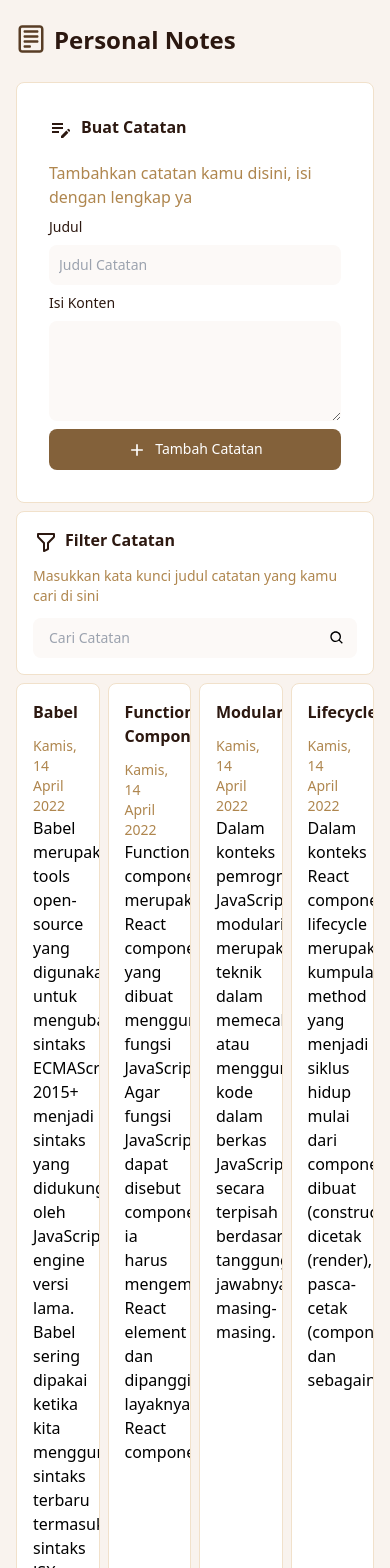
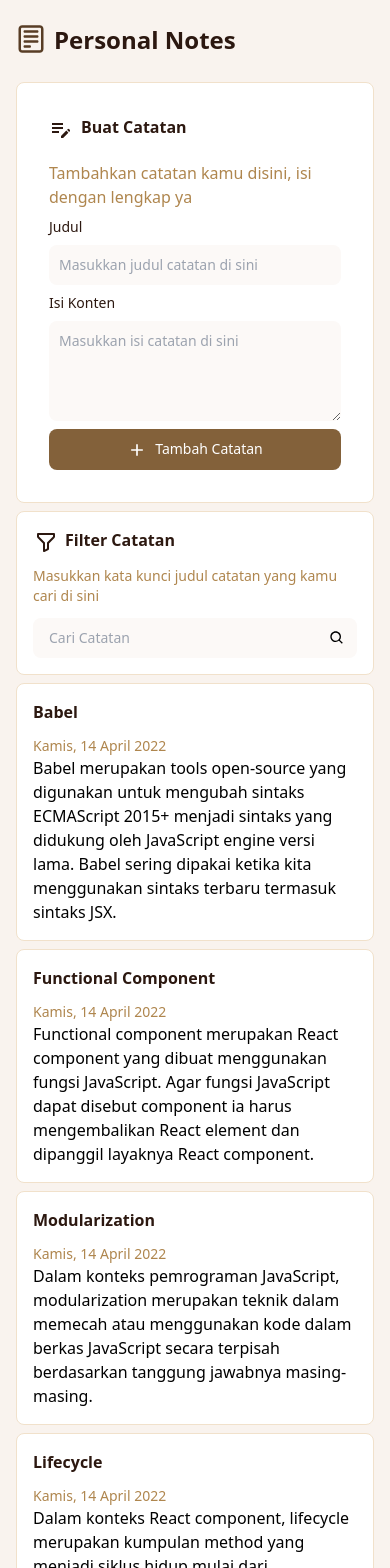
Before and after one commit to muhammadariffaizin/personal-notes, a React (Create React App) app: page / in a window 390 px wide. Shown: the top 1568 px of the page. Built offline with nearby package versions, Linux system fonts and the light colour scheme.

Commit message:
feat: responsive layout

```diff
--- a/src/components/NoteInput.js
+++ b/src/components/NoteInput.js
@@ -20,9 +20,10 @@ export default function NoteInput() {
               id="inputNoteTitle"
               label="Judul"
               type="text"
-              placeholder="Judul Catatan"
+              placeholder="Masukkan judul catatan di sini"
             />
-            <TextArea id="inputNoteContent" label="Isi Konten" />
+            <TextArea id="inputNoteContent" label="Isi Konten"
+            placeholder="Masukkan isi catatan di sini" />
             <button
               id="noteSubmit"
               type="submit"
--- a/src/components/NoteList.js
+++ b/src/components/NoteList.js
@@ -4,7 +4,7 @@ import { getInitialData, showFormattedDate } from "../utils";
 export default function NoteList() {
   const initialData = getInitialData();
   return (
-    <div className="grid grid-cols-4 gap-2">
+    <div className="flex flex-col md:grid md:grid-cols-4 gap-2">
       {initialData.map((item) => {
         return (
           <Note
```
